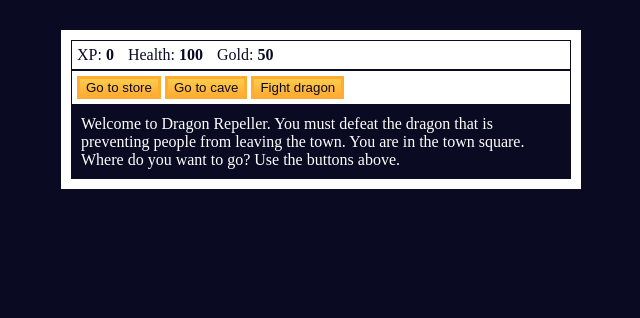
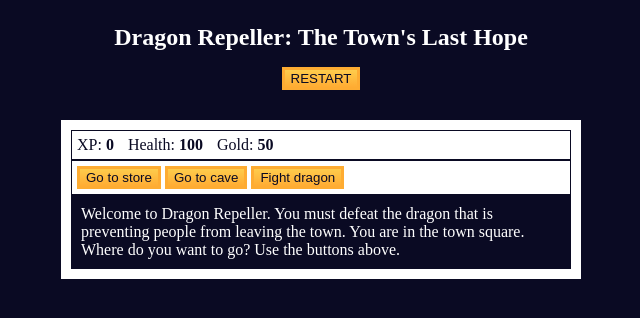
Before and after one commit to alexandrecosta085/rpg-dragon-repeller, a plain HTML site: page index.html in a window 1280 px wide. Shown: the whole page, without its empty margins (319-959 px from the left). Drawn offline with Linux system fonts and the light colour scheme.

Commit message:
feat: add persistent restart button in header for quick game reset

```diff
--- a/index.html
+++ b/index.html
@@ -6,6 +6,10 @@
     <title>RPG - Dragon Repeller</title>
   </head>
   <body>
+    <header class="title">
+      <h1>Dragon Repeller: The Town's Last Hope</h1>
+      <div><button id="restartButton">RESTART</button></div>
+    </header>
     <div id="game">
       <div id="stats">
         <span class="stat"
--- a/script.js
+++ b/script.js
@@ -5,6 +5,9 @@ let currentWeapon = 0;
 let fighting;
 let monsterHealth;
 let inventory = ["stick"];
+
+const restartButton = document.querySelector("#restartButton");
+restartButton.onclick = restart;
 
 const button1 = document.querySelector("#button1");
 const button2 = document.querySelector("#button2");
--- a/styles.css
+++ b/styles.css
@@ -1,5 +1,17 @@
 body {
   background-color: #0a0a23;
+}
+
+.title {
+  color: #ffffff;
+  display: flex;
+  align-items: center;
+  flex-direction: column;
+  font-size: 12px;
+}
+
+#restartButton:hover {
+  color: #c70d0d;
 }
 
 #text {
```
